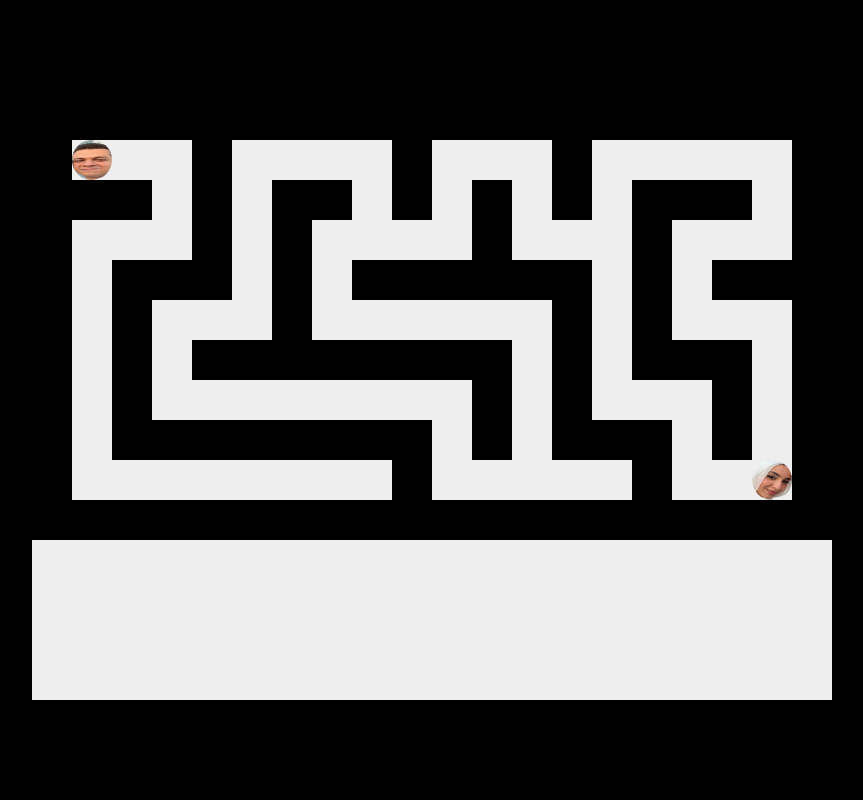
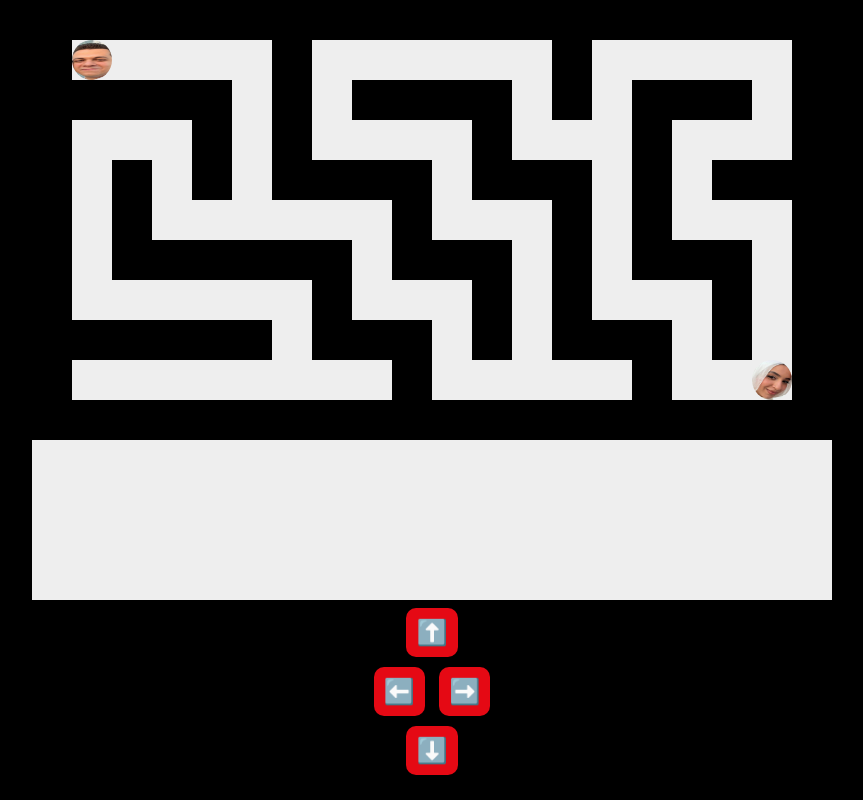
Before and after one commit to Ahmed-Gawish23/ThePathToShahd, a plain HTML site: page index.html in a window 1280 px wide. Both pictures are taken after a click on the button "Start Game". Shown: the whole page, without its empty margins (208-1071 px from the left). Drawn offline with Linux system fonts and the light colour scheme.

Commit message:
Update index.html

```diff
--- a/index.html
+++ b/index.html
@@ -1,3 +1,4 @@
+
 <!DOCTYPE html>
 <html lang="en">
 <head>
@@ -10,6 +11,8 @@
     background: black;
     font-family: Arial;
     overflow: hidden;
+    color: white;
+    text-align: center;
   }
 
   #startScreen {
@@ -21,32 +24,41 @@
     flex-direction: column;
     justify-content: center;
     align-items: center;
-    color: white;
   }
 
   h1 {
     color: #e50914;
-    font-size: 40px;
     text-shadow: 0 0 15px red;
   }
 
   button {
-    padding: 15px 30px;
-    font-size: 20px;
+    padding: 12px 25px;
+    font-size: 18px;
+    border-radius: 10px;
+    border: none;
     background: #e50914;
-    border: none;
     color: white;
-    border-radius: 10px;
-    cursor: pointer;
-    margin-top: 20px;
+    margin-top: 10px;
   }
 
   canvas {
     display: none;
     margin: auto;
+    background: #eee;
+  }
+
+  #controls {
+    display: none;
     position: absolute;
-    left: 0; right: 0; top: 0; bottom: 0;
-    background: #eee;
+    bottom: 20px;
+    width: 100%;
+  }
+
+  #controls button {
+    font-size: 25px;
+    padding: 10px;
+    margin: 5px;
+    border-radius: 10px;
   }
 </style>
 </head>
@@ -60,81 +72,80 @@
 
 <canvas id="game" width="800" height="600"></canvas>
 
+<div id="controls">
+  <button onclick="move(0,-1)">⬆️</button><br>
+  <button onclick="move(-1,0)">⬅️</button>
+  <button onclick="move(1,0)">➡️</button><br>
+  <button onclick="move(0,1)">⬇️</button>
+</div>
+
 <script>
 const canvas = document.getElementById("game");
 const ctx = canvas.getContext("2d");
 
 const cell = 40;
 
-// تحميل الصور
+// صور
 const playerImg = new Image();
 playerImg.src = "ahmed.jpg";
 
 const goalImg = new Image();
 goalImg.src = "shahd.jpg";
 
-// المتاهة
+// متاهة شغالة (مضمونة)
 const maze = [
 [1,1,1,1,1,1,1,1,1,1,1,1,1,1,1,1,1,1,1,1],
-[1,0,0,0,1,0,0,0,0,1,0,0,0,1,0,0,0,0,0,1],
-[1,1,1,0,1,0,1,1,0,1,0,1,0,1,0,1,1,1,0,1],
+[1,0,0,0,0,0,1,0,0,0,0,0,0,1,0,0,0,0,0,1],
+[1,1,1,1,1,0,1,0,1,1,1,1,0,1,0,1,1,1,0,1],
 [1,0,0,0,1,0,1,0,0,0,0,1,0,0,0,1,0,0,0,1],
-[1,0,1,1,1,0,1,0,1,1,1,1,1,1,0,1,0,1,1,1],
-[1,0,1,0,0,0,1,0,0,0,0,0,0,1,0,1,0,0,0,1],
-[1,0,1,0,1,1,1,1,1,1,1,1,0,1,0,1,1,1,0,1],
-[1,0,1,0,0,0,0,0,0,0,0,1,0,1,0,0,0,1,0,1],
-[1,0,1,1,1,1,1,1,1,1,0,1,0,1,1,1,0,1,0,1],
+[1,0,1,0,1,0,1,1,1,1,0,1,1,1,0,1,0,1,1,1],
+[1,0,1,0,0,0,0,0,0,1,0,0,0,1,0,1,0,0,0,1],
+[1,0,1,1,1,1,1,1,0,1,1,1,0,1,0,1,1,1,0,1],
+[1,0,0,0,0,0,0,1,0,0,0,1,0,1,0,0,0,1,0,1],
+[1,1,1,1,1,1,0,1,1,1,0,1,0,1,1,1,0,1,0,1],
 [1,0,0,0,0,0,0,0,0,1,0,0,0,0,0,1,0,0,0,1],
 [1,1,1,1,1,1,1,1,1,1,1,1,1,1,1,1,1,1,1,1]
 ];
 
-// البداية والنهاية
 let player = {x: 1, y: 1};
 let goal = {x: 18, y: 9};
 
-// start game
 function startGame() {
   document.getElementById("startScreen").style.display = "none";
+  document.getElementById("controls").style.display = "block";
   canvas.style.display = "block";
   draw();
 }
 
-// رسم الصورة دايرة
-function drawCircleImage(img, x, y) {
+// رسم دائري
+function drawCircle(img, x, y) {
   ctx.save();
   ctx.beginPath();
-  ctx.arc(x + cell/2, y + cell/2, cell/2, 0, Math.PI * 2);
+  ctx.arc(x + cell/2, y + cell/2, cell/2, 0, Math.PI*2);
   ctx.clip();
   ctx.drawImage(img, x, y, cell, cell);
   ctx.restore();
 }
 
-// الرسم
 function draw() {
-  ctx.clearRect(0, 0, canvas.width, canvas.height);
+  ctx.clearRect(0,0,canvas.width,canvas.height);
 
-  for (let y = 0; y < maze.length; y++) {
-    for (let x = 0; x < maze[y].length; x++) {
+  for (let y=0; y<maze.length; y++) {
+    for (let x=0; x<maze[y].length; x++) {
       if (maze[y][x] === 1) {
         ctx.fillStyle = "black";
-        ctx.fillRect(x * cell, y * cell, cell, cell);
+        ctx.fillRect(x*cell, y*cell, cell, cell);
       }
     }
   }
 
-  drawCircleImage(goalImg, goal.x * cell, goal.y * cell);
-  drawCircleImage(playerImg, player.x * cell, player.y * cell);
+  drawCircle(goalImg, goal.x*cell, goal.y*cell);
+  drawCircle(playerImg, player.x*cell, player.y*cell);
 }
 
-// الحركة
-document.addEventListener("keydown", (e) => {
-  let newX = player.x;
-  let newY = player.y;
-
-  if (e.key === "ArrowUp") newY--;
-  if (e.key === "ArrowDown") newY++;
-  if (e.key === "ArrowLeft") newX--;
-  if (e.key === "ArrowRight") newX++;
+function move(dx, dy) {
+  let newX = player.x + dx;
+  let newY = player.y + dy;
 
   if (maze[newY][newX] === 0) {
     player.x = newX;
@@ -148,6 +159,14 @@ document.addEventListener("keydown", (e) => {
   }
 
   draw();
+}
+
+// كيبورد
+document.addEventListener("keydown", (e) => {
+  if (e.key === "ArrowUp") move(0,-1);
+  if (e.key === "ArrowDown") move(0,1);
+  if (e.key === "ArrowLeft") move(-1,0);
+  if (e.key === "ArrowRight") move(1,0);
 });
 </script>
 
```
